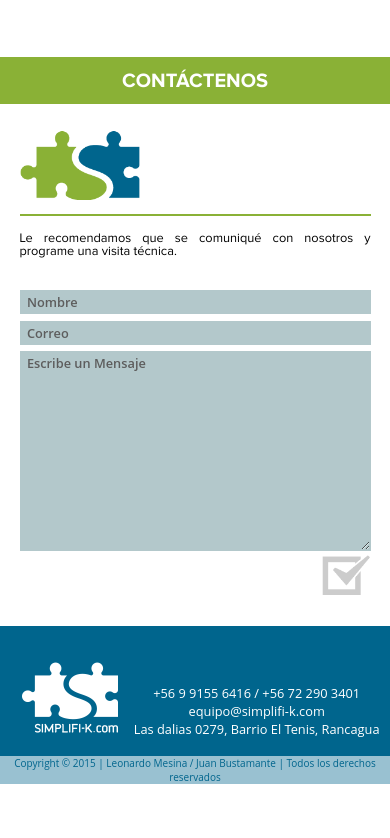
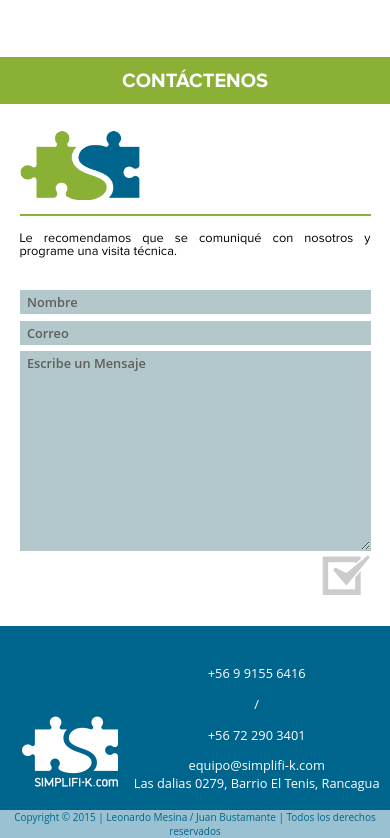
Before and after one commit to oroborusm/simplifik, a plain HTML site: page index.html in a window 390 px wide. Shown: the part 3854-4692 px from the top of the page. Before the commit the page ends 4638 px from the top, so only its background shows below. Drawn offline with Linux system fonts and the light colour scheme.

Commit message:
trying to fix phone number

```diff
--- a/css/estilos.css
+++ b/css/estilos.css
@@ -701,7 +701,8 @@ input, textarea{
 		list-style: none;
 		text-align: left;
 	}
-	.listaFooter li span{
+	.listaFooter li span,
+	.listaFooter li p{
 		color: white !important;
 	}
 
--- a/index.html
+++ b/index.html
@@ -256,7 +256,7 @@
 			<img src="img/blanco.png" alt="Simplificamos Procesos Productivos">
 		</figure>
 		<ul class="listaFooter">
-			<li><span>+56 9 9155 6416</span> / <span>+56 72 290 3401</span></li>
+			<li><p>+56 9 9155 6416</p> / <p>+56 72 290 3401</p></li>
 			<li><span>equipo@simplifi-k.com</span></li>
 			<li><span>Las dalias 0279, Barrio El Tenis, Rancagua</span></li>
 		</ul>
```
